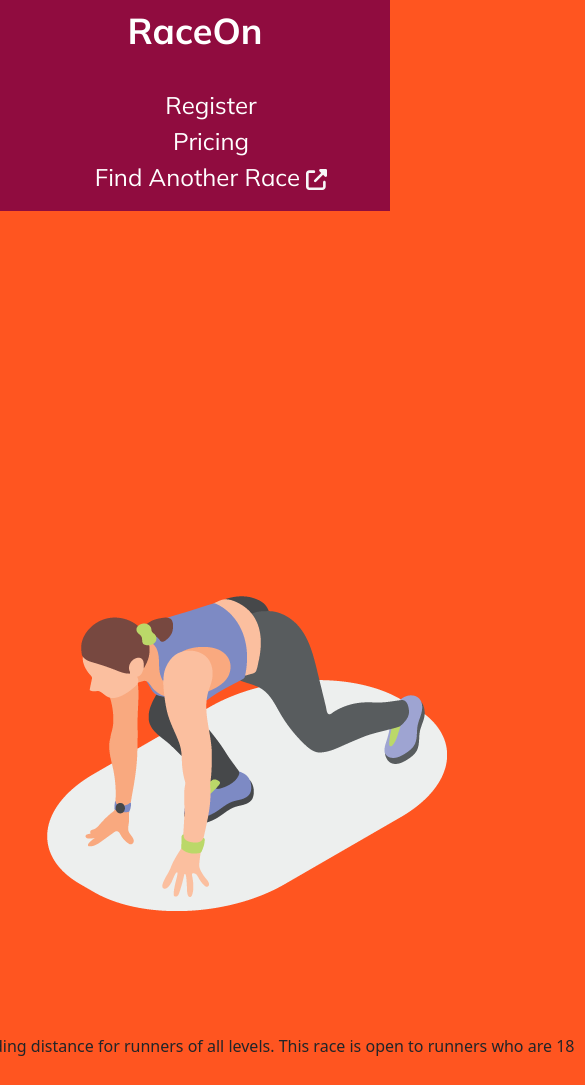
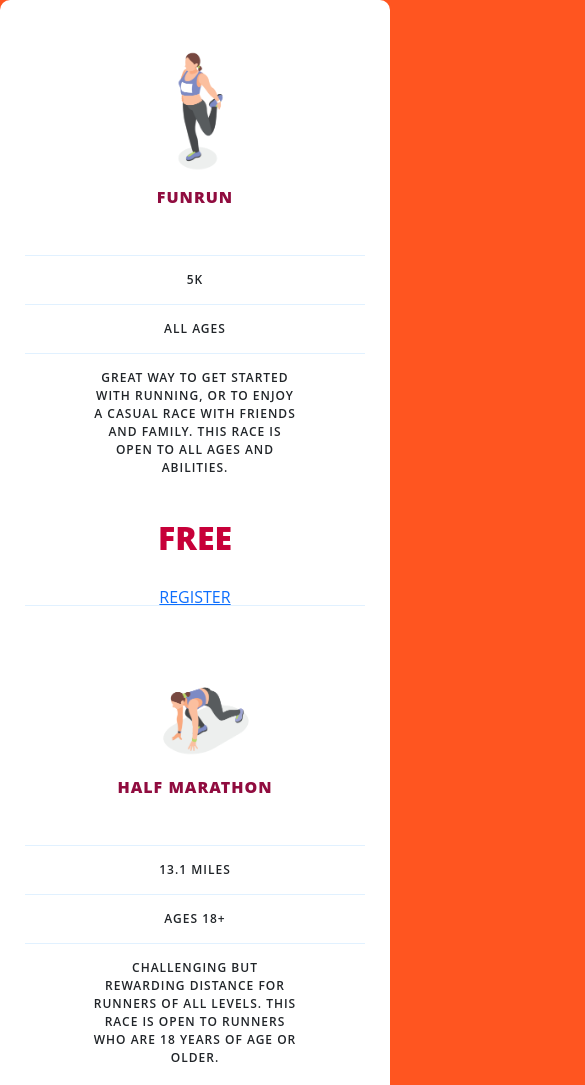
Before and after one commit to CypherNyx/race-registration-form, a plain HTML site: page pricing.html in a window 390 px wide. Shown: the top 1085 px of the page, 585 px wide, since content can reach past the window. Drawn offline with nearby package versions, Linux system fonts and the light colour scheme.

Commit message:
styling the pricing panel for mobile version

```diff
--- /dev/null
+++ b/pricing.css
@@ -0,0 +1,210 @@
+/** http://meyerweb.com/eric/tools/css/reset/
+   v2.0 | 20110126
+   License: none (public domain)
+*/
+
+html,
+body,
+div,
+span,
+applet,
+object,
+iframe,
+h1,
+h2,
+h3,
+h4,
+h5,
+h6,
+p,
+blockquote,
+pre,
+a,
+abbr,
+acronym,
+address,
+big,
+cite,
+code,
+del,
+dfn,
+em,
+img,
+ins,
+kbd,
+q,
+s,
+samp,
+small,
+strike,
+strong,
+sub,
+sup,
+tt,
+var,
+b,
+u,
+i,
+center,
+dl,
+dt,
+dd,
+ol,
+ul,
+li,
+fieldset,
+form,
+label,
+legend,
+table,
+caption,
+tbody,
+tfoot,
+thead,
+tr,
+th,
+td,
+article,
+aside,
+canvas,
+details,
+embed,
+figure,
+figcaption,
+footer,
+header,
+hgroup,
+menu,
+nav,
+output,
+ruby,
+section,
+summary,
+time,
+mark,
+audio,
+video {
+  margin: 0;
+  padding: 0;
+  border: 0;
+  font-size: 100%;
+  font: inherit;
+  vertical-align: baseline;
+}
+
+/* HTML5 display-role reset for older browsers */
+article,
+aside,
+details,
+figcaption,
+figure,
+footer,
+header,
+hgroup,
+menu,
+nav,
+section {
+  display: block;
+}
+
+body {
+  line-height: 1;
+}
+
+ol,
+ul {
+  list-style: none;
+}
+
+blockquote,
+q {
+  quotes: none;
+}
+
+blockquote:before,
+blockquote:after,
+q:before,
+q:after {
+  content: '';
+  content: none;
+}
+
+table {
+  border-collapse: collapse;
+  border-spacing: 0;
+}
+
+
+/** Pricing Panel **/
+html {
+  box-sizing: border-box;
+  font-family: 'Open Sans', sans-serif;
+}
+
+
+body {
+  display: flex;
+  justify-content: center;
+  align-items: center;
+  min-height: 100vh;
+}
+
+nav {
+  display: none;
+}
+
+.panel {
+  background-color: white;
+  border-radius: 10px;
+  padding: 15px 25px;
+  width: 100%;
+  max-width: 960px;
+  display: flex;
+  flex-direction: column;
+  text-align: center;
+  text-transform: uppercase;
+}
+
+.pricing-plan {
+  border-bottom: 1px solid #e1f1ff;
+}
+
+.pricing-plan:last-child {
+  border-bottom: none;
+}
+
+.pricing-img {
+  margin-bottom: 15px;
+  max-width: 50%;
+}
+
+.pricing-header {
+  color: #900C3F;
+  font-weight: 800;
+  letter-spacing: 1px;
+}
+
+.pricing-features {
+  margin: 50px 0 25px;
+}
+
+.pricing-features-item {
+  font-weight: 600;
+  letter-spacing: 1px;
+  font-size: 12px;
+  line-height: 1.5;
+  padding: 15px 0;
+  border-top: 1px solid #e1f1ff;
+}
+
+li>p {
+  padding: 0 20%;
+}
+
+.pricing-price {
+  color: #C70039;
+  display: block;
+  font-size: 2rem;
+  font-weight: 800;
+  padding: 5px 0 35px;
+}
--- a/pricing.html
+++ b/pricing.html
@@ -8,9 +8,11 @@
   <link href="https://cdn.jsdelivr.net/npm/bootstrap@5.1.3/dist/css/bootstrap.min.css" rel="stylesheet"
     integrity="sha384-1BmE4kWBq78iYhFldvKuhfTAU6auU8tT94WrHftjDbrCEXSU1oBoqyl2QvZ6jIW3" crossorigin="anonymous">
   <link rel="stylesheet" href="style.css">
+  <link rel="stylesheet" href="pricing.css">
 </head>
 
 <body>
+
   <nav>
     <a href="/" id="pageLogo">RaceOn</a>
     <ul class="pt-4">
@@ -30,6 +32,7 @@
         </a></li>
     </ul>
   </nav>
+
   <main class="panel pricing-table">
     <div class="pricing-plan">
       <img src="./assets/marathon_pricing_icon_fun.png" alt="FunRun" class="pricing-img" />
--- a/style.css
+++ b/style.css
@@ -12,7 +12,7 @@
 body {
   background: var(--main-bg-color);
   margin: 0;
-
+  box-sizing: border-box;
 }
 
 main {
@@ -101,7 +101,6 @@ nav {
   font-size: 1.5em;
   justify-content: space-between;
   background-color: var(--tertiary-color);
-
 }
 
 nav>ul {
@@ -172,9 +171,6 @@ body>div>main>form {
   border-color: var(--hover-color);
 }
 
-/** Pricing Panel **/
-
-
 /** Media Queries **/
 @media (max-width: 768px) {
   h1 {
```
